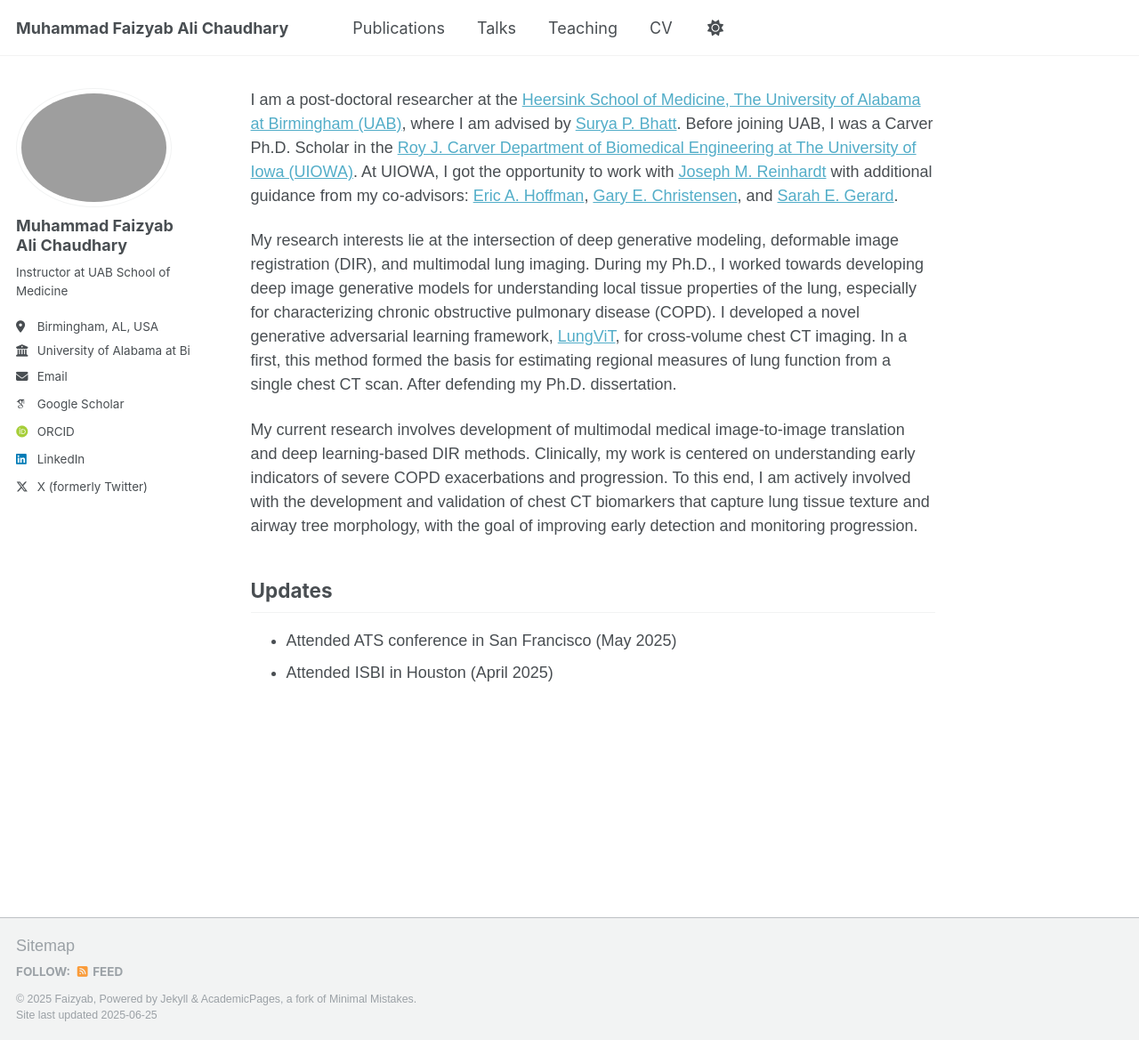
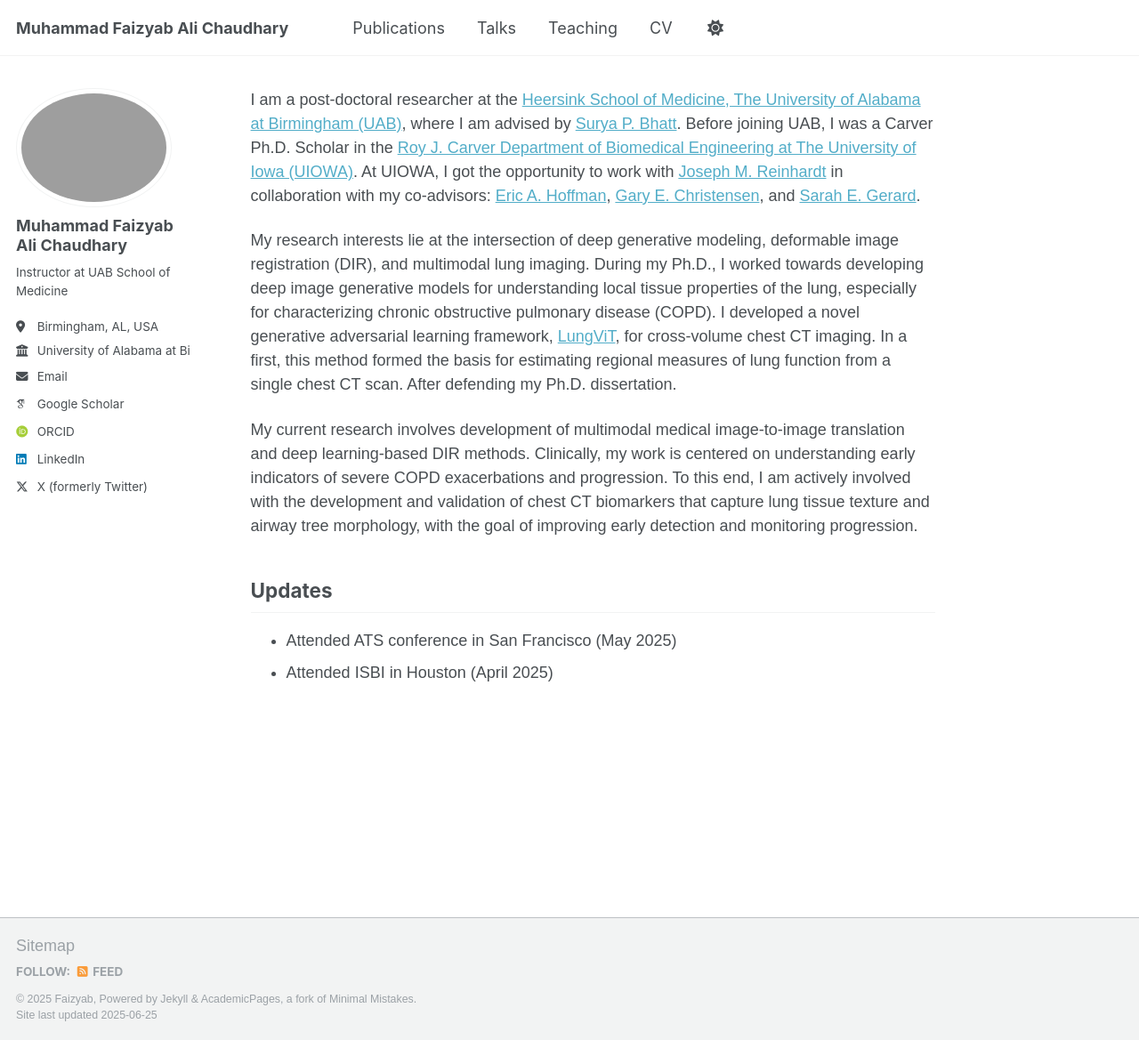
Before and after one commit to MFaizyabAli/mfaizyabali.github.io, a Jekyll site: the page built from _pages/about.md, in a window 1280 px wide and 1169 px high. Shown: the whole window at 89% size. Built offline with Jekyll 4.4.1, drawn with Linux system fonts in a browser that asks for light colours; some web fonts are replaced.

Commit message:
Update about.md

```diff
--- a/_pages/about.md
+++ b/_pages/about.md
@@ -6,7 +6,7 @@ redirect_from:
   - /about.html
 ---
 
-I am a post-doctoral researcher at the [Heersink School of Medicine, The University of Alabama at Birmingham (UAB)](https://www.uab.edu/medicine/home/), where I am advised by [Surya P. Bhatt](https://scholars.uab.edu/631-surya-bhatt). Before joining UAB, I was a Carver Ph.D. Scholar in the [Roy J. Carver Department of Biomedical Engineering at The University of Iowa (UIOWA)](https://engineering.uiowa.edu/bme). At UIOWA, I got the opportunity to work with [Joseph M. Reinhardt](https://engineering.uiowa.edu/directory/joseph-m-reinhardt) with additional guidance from my co-advisors: [Eric A. Hoffman](https://radiology.medicine.uiowa.edu/people/faculty/eric-hoffman), [Gary E. Christensen](https://engineering.uiowa.edu/directory/gec), and [Sarah E. Gerard](https://engineering.uiowa.edu/directory/sarah-e-gerard).
+I am a post-doctoral researcher at the [Heersink School of Medicine, The University of Alabama at Birmingham (UAB)](https://www.uab.edu/medicine/home/), where I am advised by [Surya P. Bhatt](https://scholars.uab.edu/631-surya-bhatt). Before joining UAB, I was a Carver Ph.D. Scholar in the [Roy J. Carver Department of Biomedical Engineering at The University of Iowa (UIOWA)](https://engineering.uiowa.edu/bme). At UIOWA, I got the opportunity to work with [Joseph M. Reinhardt](https://engineering.uiowa.edu/directory/joseph-m-reinhardt) in collaboration with my co-advisors: [Eric A. Hoffman](https://radiology.medicine.uiowa.edu/people/faculty/eric-hoffman), [Gary E. Christensen](https://engineering.uiowa.edu/directory/gec), and [Sarah E. Gerard](https://engineering.uiowa.edu/directory/sarah-e-gerard).
 
 My research interests lie at the intersection of deep generative modeling, deformable image registration (DIR), and multimodal lung imaging. During my Ph.D., I worked towards developing deep image generative models for understanding local tissue properties of the lung, especially for characterizing chronic obstructive pulmonary disease (COPD). I developed a novel generative adversarial learning framework, [LungViT](https://ieeexplore.ieee.org/document/10439260), for cross-volume chest CT imaging. In a first, this method formed the basis for estimating regional measures of lung function from a single chest CT scan. After defending my Ph.D. dissertation.
 
```
